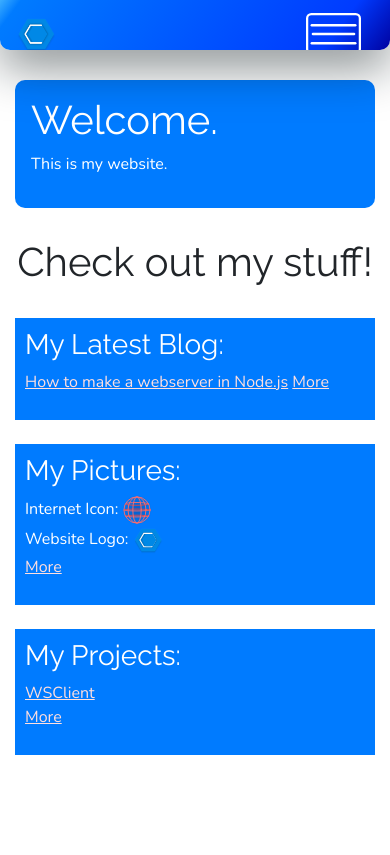
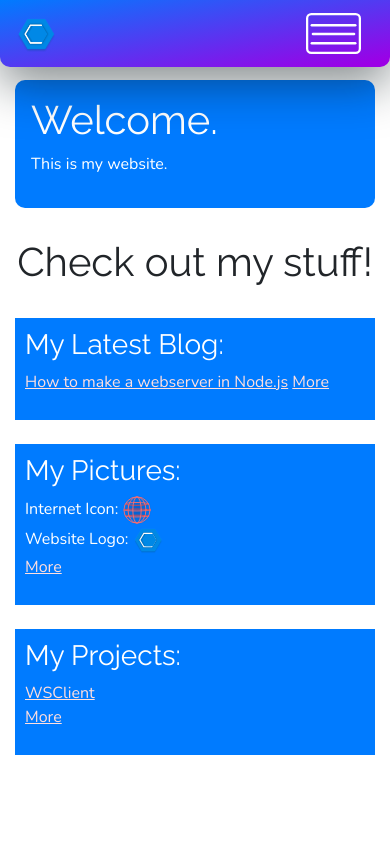
Before and after one commit to CalSch/newwebsite, a PHP site: page / in a window 390 px wide. Run offline with PHP 8.4, Linux system fonts and the light colour scheme.

Commit message:
Fixed navbar for mobile and changed the gradient

```diff
--- a/script.js
+++ b/script.js
@@ -1,15 +1,33 @@
 const navHoverSizeChange=15;
+let navbarExpanded=false;
 
 $("#nav-placeholder").hide(() => {
 	$("#nav-placeholder").load("/nav.html",() => {
 		setTimeout(() => {
+
+
 			$("#nav-placeholder").fadeIn();
 
-			$("nav").hover(function() {
-				$(this).stop().animate({height: navHoverSizeChange+50});
-			}, function() {
-				$(this).stop().animate({height: 50});
-			});
+			if ($("html").width()>"768px") {
+				console.log("Nav hover effect enabled.\nWidth: "+$("html").width());
+				$("nav").hover(function() {
+					$(this).stop().animate({height: navHoverSizeChange+50});
+				}, function() {
+					$(this).stop().animate({height: 50});
+				});
+			} else {
+				console.log("Nav hover effect disabled.\nWidth: "+$("html").width());
+			}
+
+			/* $(".navbar-toggler").click(function() {
+				navbarExpanded=!navbarExpanded;
+
+				if (navbarExpanded) {
+					$("nav").addClass("nav-expand");
+				} else {
+					$("nav").removeClass("nav-expand");
+				}
+			}) */
 		},10);
 	});
 });
--- a/style.css
+++ b/style.css
@@ -1,11 +1,15 @@
+/* Import fonts */
+
 @import url('https://fonts.googleapis.com/css2?family=Roboto+Slab&display=swap');
 @import url('https://fonts.googleapis.com/css2?family=Fira+Mono&display=swap');
 @import url('https://fonts.googleapis.com/css2?family=Nunito&display=swap');
 @import url('https://fonts.googleapis.com/css2?family=Raleway&display=swap');
 /*@import url('https://fonts.googleapis.com/css2?family=Alegreya+Sans+SC&display=swap');*/
 
+/* Variables */
 :root {
 	--main-color: #007bff;
+	--nav-gradient: linear-gradient(170deg, rgba(0,123,255,1) 0%, rgba(156,0,230,1) 95%);
 }
 
 body {
@@ -26,9 +30,6 @@ div.title a:visited,
 div.my-stuff a:visited {
 	color: rgb(180, 180, 180);
 	text-decoration: underline;
-}
-a.nav-link {
-	text-decoration: unset;
 }
 
 .c-shadow {
@@ -104,13 +105,16 @@ div.main {
 	margin-top: 80px;
 }
 .c-nav {
-	background: rgb(0,123,255);
-	background: linear-gradient(127deg, rgba(60,174,255,1) 0%, rgba(0,123,255,1) 5%, rgba(0,59,255,1) 84%, rgba(0,2,161,1) 100%);
+	background: var(--main-color);
+	background-image: var(--nav-gradient);
+	background-repeat: no-repeat;
 	border-radius: 0px 0px 10px 10px;
-	height: 50px;
 }
+
+
 .nav-link {
 	color: rgba(255,255,255,1) !important;
+	text-decoration: unset;
 }
 .nav-link:hover {
 	text-shadow: 0px 0px 2px white;
@@ -134,3 +138,10 @@ div.noscript {
 	color: dodgerblue;
 	font-size: 64pt;
 }
+
+/* Media Queries */
+@media screen and (min-width: 768px) {
+	.c-nav {
+		height: 50px;
+	}
+}
```
